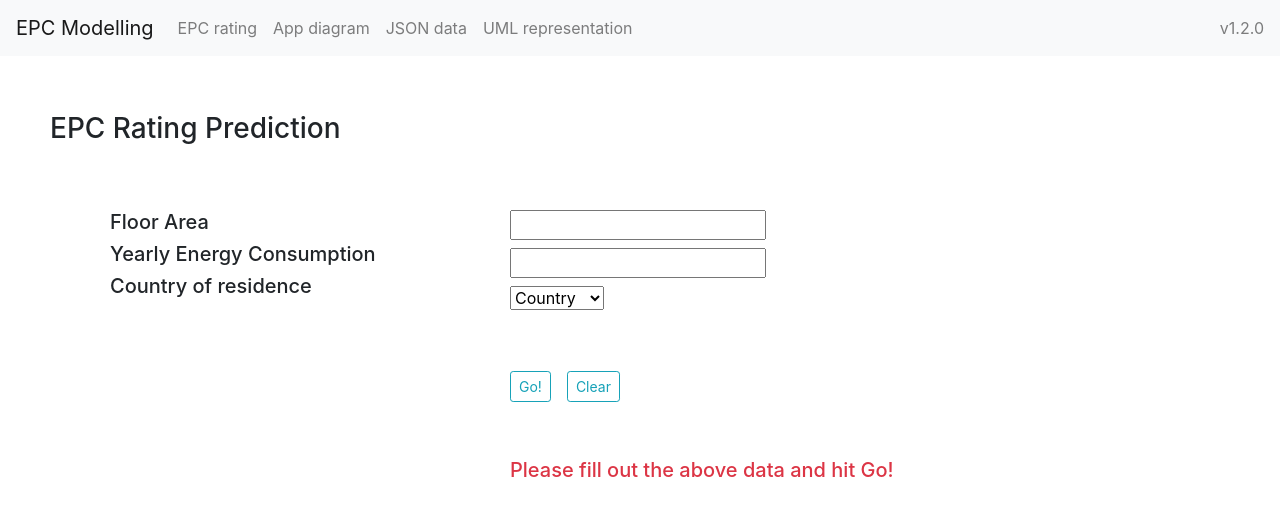
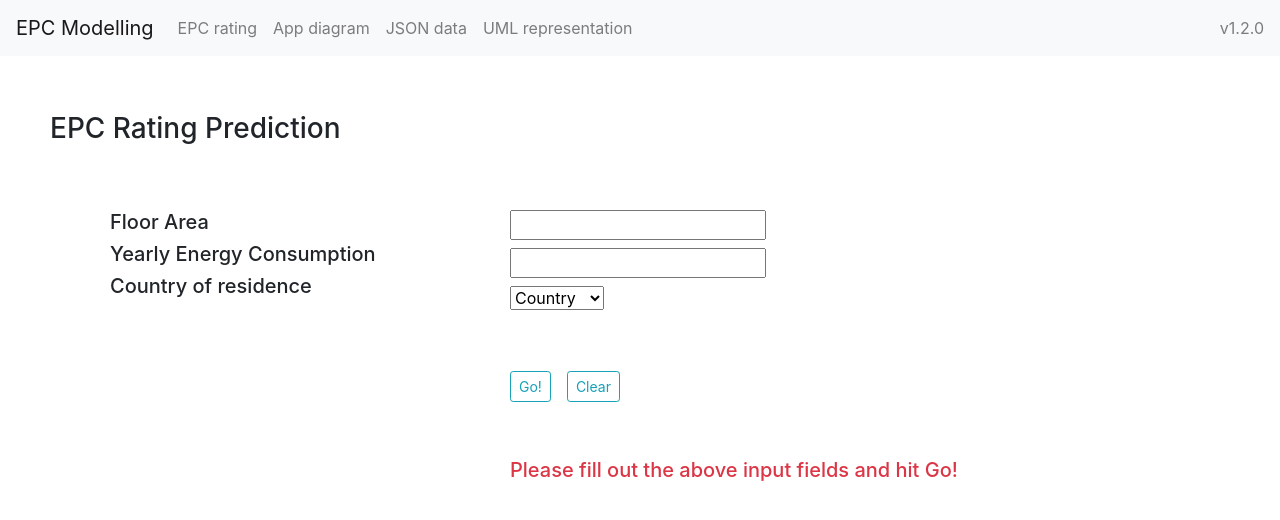
Before and after one commit to angelapopa/thesis_practical_part-ui, a React (Create React App) app: page /epcrating in a window 1280 px wide. Shown: the top 520 px of the page. Built offline with nearby package versions, Linux system fonts and the light colour scheme.

Commit message:
small ui fix

```diff
--- a/src/components/epcrating.jsx
+++ b/src/components/epcrating.jsx
@@ -156,7 +156,7 @@ class EPCRating extends Component {
                 <h1>&nbsp;</h1>
                 {this.state.goClicked === 0 && (
                   <h5 className="text-danger">
-                    Please fill out the above data and hit Go!
+                    Please fill out the above input fields and hit Go!
                   </h5>
                 )}
                 {this.state.goClicked === 1 && (
```
